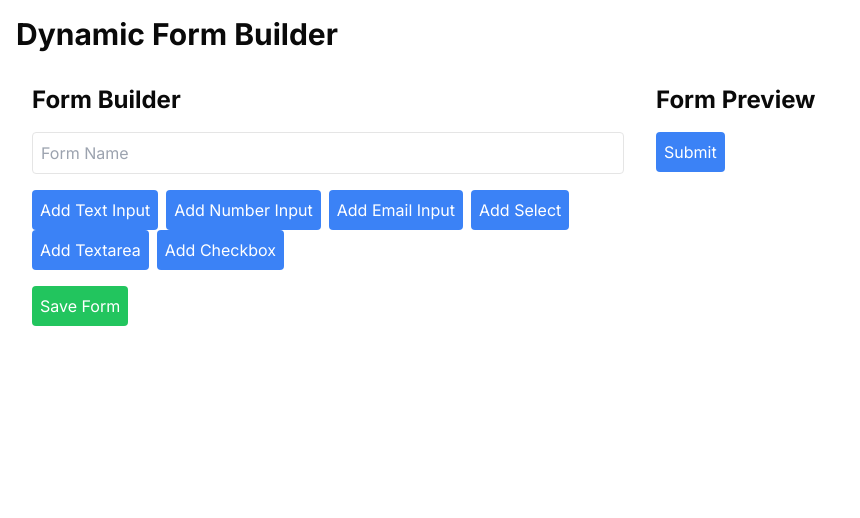
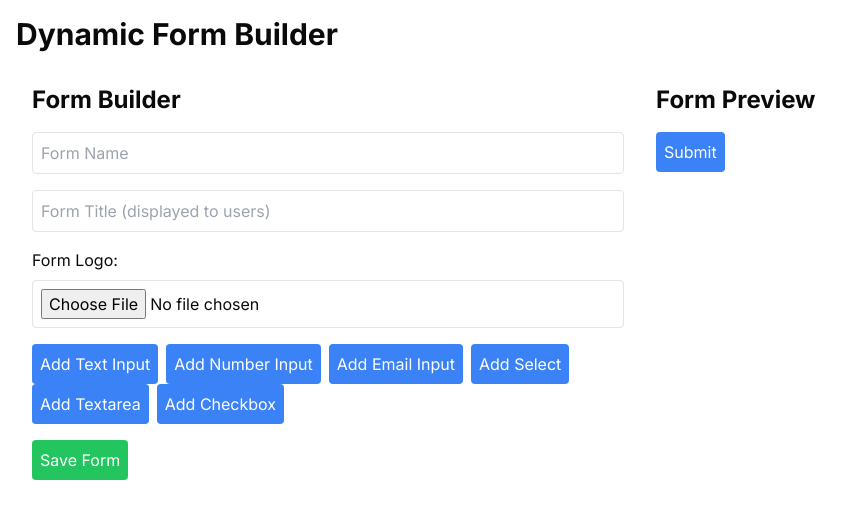
Before and after one commit to lcspaiva87/Dynamic_Form_Builder, a Next.js app: page / in a window 1280 px wide. Shown: the top 518 px of the page, without its empty margins (0-860 px from the left). Built offline with nearby package versions, Linux system fonts and the light colour scheme.

Commit message:
feat: Add form title and logo functionality to FormBuilder and FormPreview

```diff
--- a/src/app/FormBuilder.tsx
+++ b/src/app/FormBuilder.tsx
@@ -5,7 +5,8 @@ import FormPreview from './FormPreview';
 const FormBuilder = () => {
   const [formFields, setFormFields] = useState<{ id: number; type: string; label: string; required: boolean; options: string[]; }[]>([]);
   const [formName, setFormName] = useState('');
-
+  const [formTitle, setFormTitle] = useState('');
+  const [formLogo, setFormLogo] = useState('');
   const addField = (type: string) => {
     const newField = {
       id: Date.now(),
@@ -73,6 +74,16 @@ const FormBuilder = () => {
       alert('Failed to save form. Please try again.');
     }
   };
+  const handleLogoUpload = (e) => {
+    const file = e.target.files[0];
+    if (file) {
+      const reader = new FileReader();
+      reader.onloadend = () => {
+        setFormLogo(reader.result);
+      };
+      reader.readAsDataURL(file);
+    }
+  };
 
   return (
     <div className="flex flex-col md:flex-row">
@@ -85,6 +96,22 @@ const FormBuilder = () => {
           placeholder="Form Name"
           className="w-full p-2 mb-4 border rounded"
         />
+        <input
+          type="text"
+          value={formTitle}
+          onChange={(e) => setFormTitle(e.target.value)}
+          placeholder="Form Title (displayed to users)"
+          className="w-full p-2 mb-4 border rounded"
+        />
+        <div className="mb-4">
+          <label className="block mb-2">Form Logo:</label>
+          <input
+            type="file"
+            accept="image/*"
+            onChange={handleLogoUpload}
+            className="w-full p-2 border rounded"
+          />
+        </div>
         <div className="mb-4">
           <button onClick={() => addField('text')} className="bg-blue-500 text-white p-2 mr-2 rounded">Add Text Input</button>
           <button onClick={() => addField('number')} className="bg-blue-500 text-white p-2 mr-2 rounded">Add Number Input</button>
@@ -135,7 +162,7 @@ const FormBuilder = () => {
         <button onClick={saveForm} className="bg-green-500 text-white p-2 rounded">Save Form</button>
       </div>
       <div className="w-full md:w-1/2 p-4">
-        <FormPreview fields={formFields} />
+        <FormPreview fields={formFields} title={formTitle} logo={formLogo} />
       </div>
     </div>
   );
--- a/src/app/FormPreview.tsx
+++ b/src/app/FormPreview.tsx
@@ -2,10 +2,18 @@ import { Input } from "@/components/ui/input";
 import { Textarea } from "@/components/ui/textarea";
 import { AwaitedReactNode, JSXElementConstructor, Key, ReactElement, ReactNode } from "react";
 
-const FormPreview = ({ fields }: any) => {
+const FormPreview = ({ fields, title, logo }: any) => {
   return (
     <div>
       <h2 className="text-2xl font-bold mb-4">Form Preview</h2>
+      {logo && (
+        <div className="mb-4">
+          <img src={logo} alt="Form Logo" className="max-w-xs mx-auto" />
+        </div>
+      )}
+      {title && (
+        <h1 className="text-2xl font-bold mb-4 text-center">{title}</h1>
+      )}
       <form className="space-y-4">
         {fields.map((field: { type: any; id: Key | null | undefined; label: string | number | bigint | boolean | ReactElement<any, string | JSXElementConstructor<any>> | Iterable<ReactNode> | Promise<AwaitedReactNode> | null | undefined; required: boolean | undefined; options: any[]; }) => {
           switch (field.type) {
```
